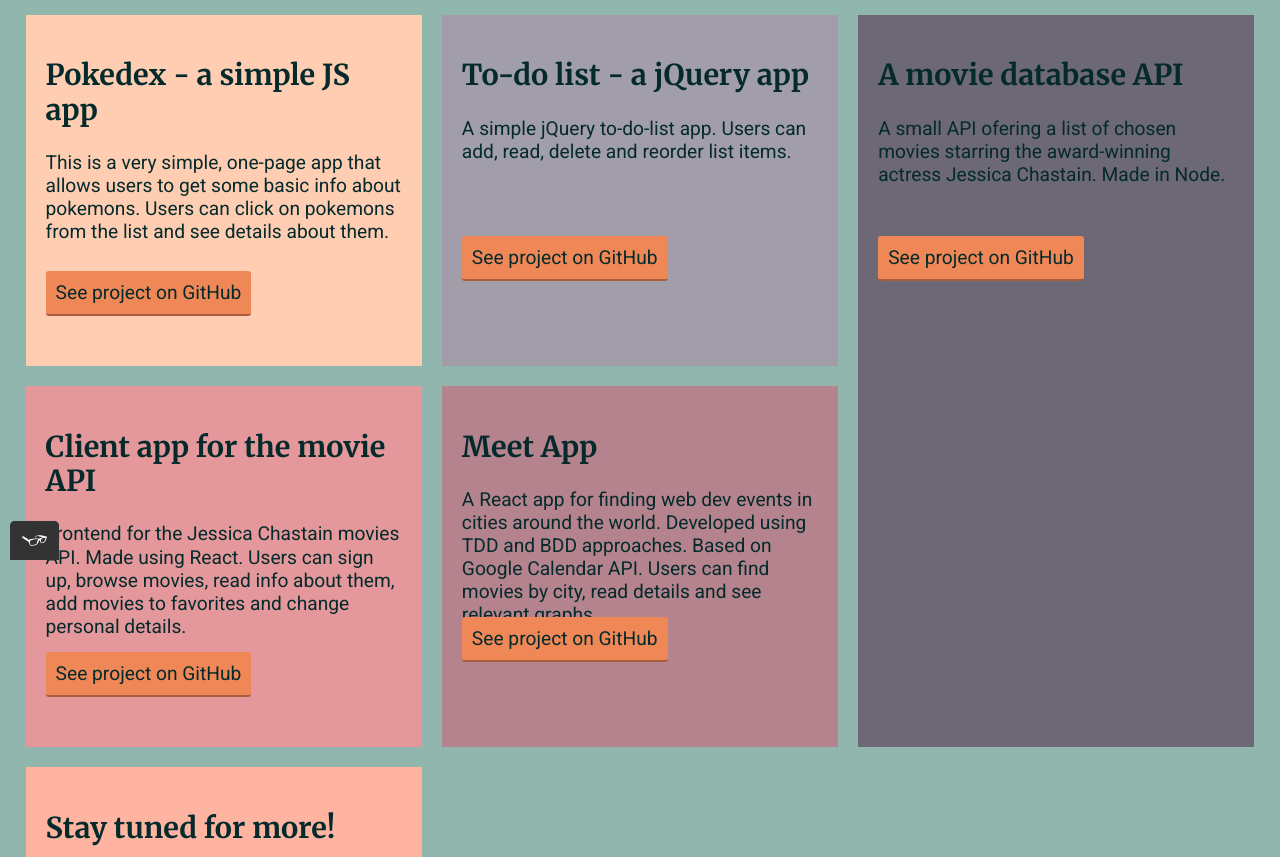
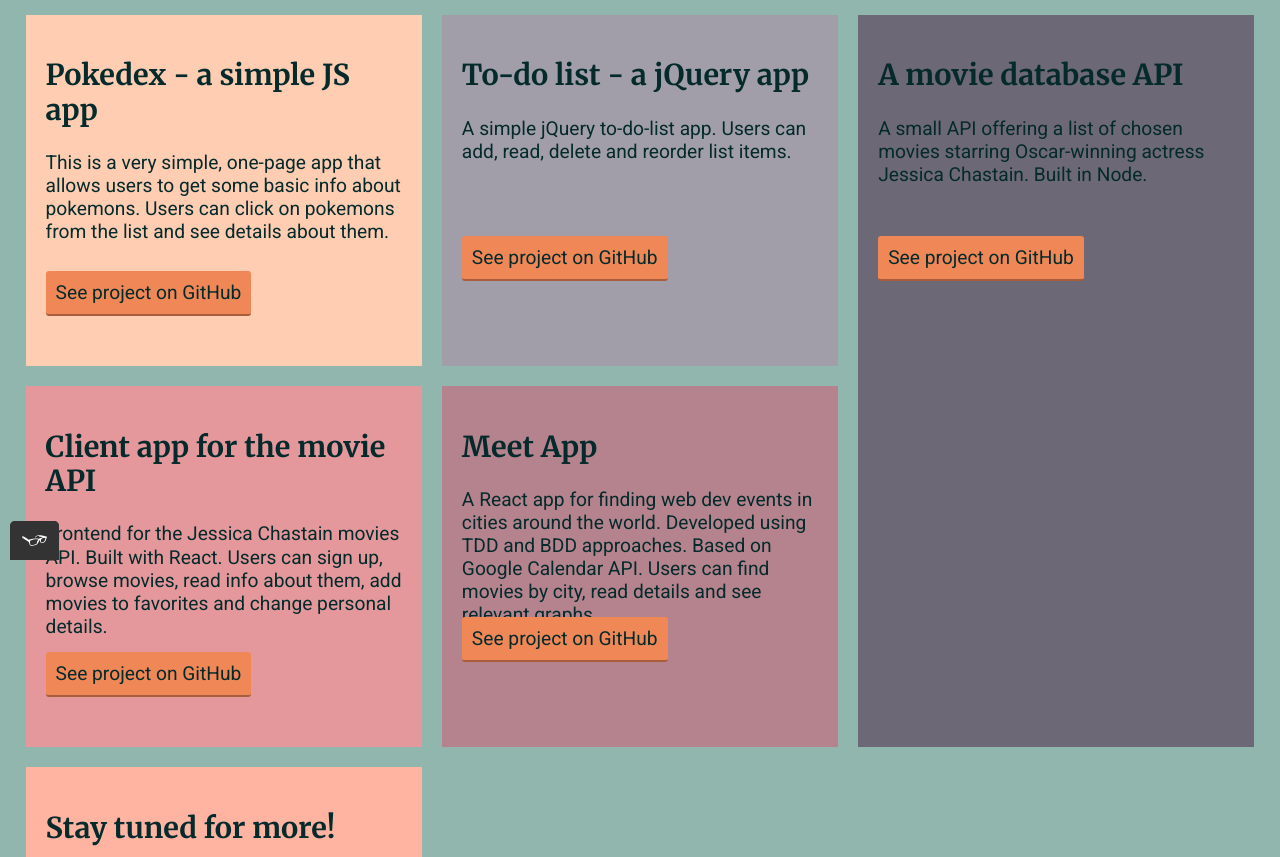
Before and after one commit to StefaniDurovic/portfolio-website, a plain HTML site: page work.html in a window 1280 px wide. Shown: the part 240-1097 px from the top of the page. Drawn offline with nearby package versions, Linux system fonts and the light colour scheme.

Commit message:
cleaned typos

```diff
--- a/work.html
+++ b/work.html
@@ -53,7 +53,7 @@
             </div>
             <div class="grid__item" style="background-color: #e5989b;">
                 <h2>Client app for the movie API</h2>
-                <p style="height: 60px;">Frontend for the Jessica Chastain movies API. Made using React. Users can sign up, browse movies, read info about them, add movies to favorites and change personal details.</p>
+                <p style="height: 60px;">Frontend for the Jessica Chastain movies API. Built with React. Users can sign up, browse movies, read info about them, add movies to favorites and change personal details.</p>
                 <a href="https://github.com/StefaniDurovic/movieAPI-client" target="_blank" class="button index__content--mobile-item">See project on GitHub</a>
             </div>
             <div class="grid__item" style="background-color: #b5838d;">
@@ -68,7 +68,7 @@
             </div>
             <div class="grid__item" style="background-color: #6d6875;">
                 <h2>A movie database API</h2>
-                <p style="height: 50px;">A small API ofering a list of chosen movies starring the award-winning actress Jessica Chastain. Made in Node.</p>
+                <p style="height: 50px;">A small API offering a list of chosen movies starring Oscar-winning actress Jessica Chastain. Built in Node.</p>
                 <a href="https://github.com/StefaniDurovic/movie_api" target="_blank" class="button index__content--mobile-item">See project on GitHub</a>
             </div>
         </div>
```
